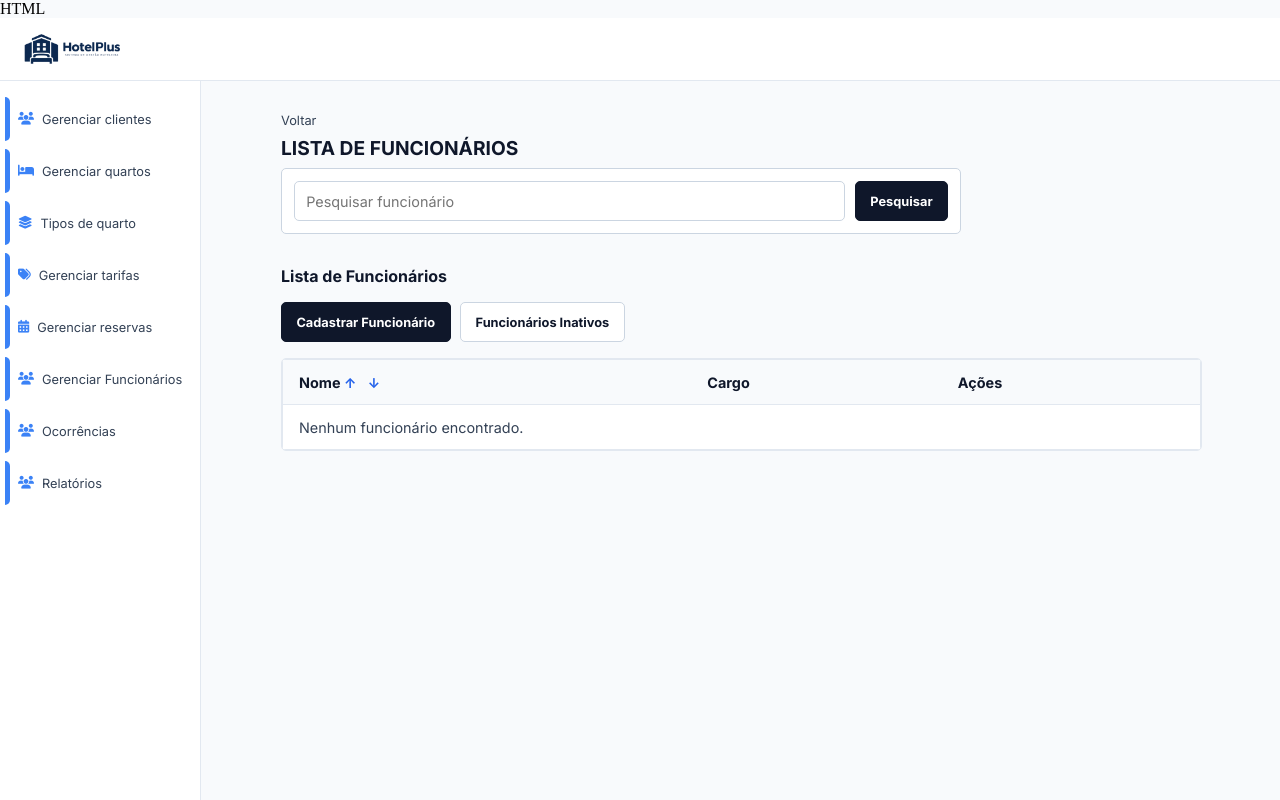
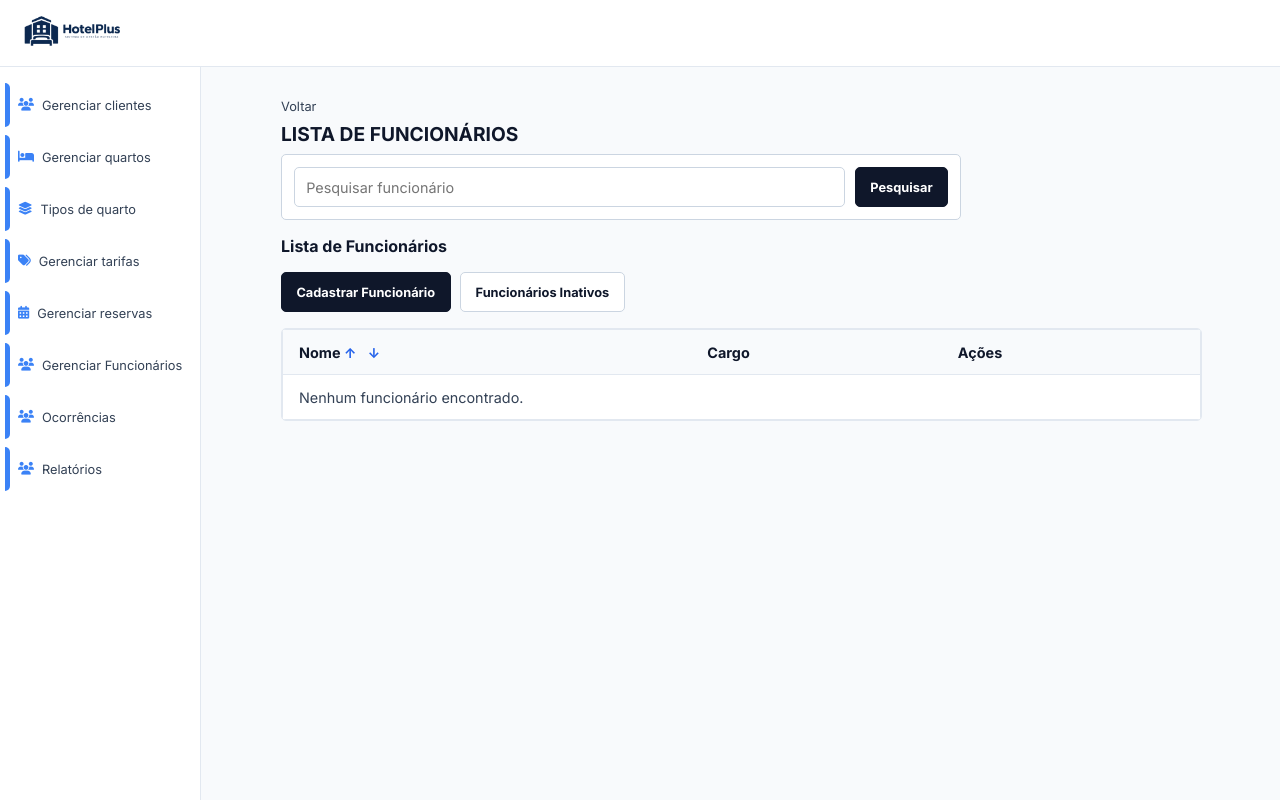
Before and after one commit to Kohlrausch16/sistema_gestao_hotel, a Django app: page /funcionario/lista/ in a window 1280 px wide. Run offline with Django 5.2, Linux system fonts and the light colour scheme; data that the repository does not hold is empty.

Commit message:
corrigido funcionarios 2

```diff
--- a/hotelaria_app/templates/listar_funcionarios.html
+++ b/hotelaria_app/templates/listar_funcionarios.html
@@ -1,4 +1,3 @@
-HTML
 {% extends "partials/_base.html" %}
 {% load static %}
 
```
